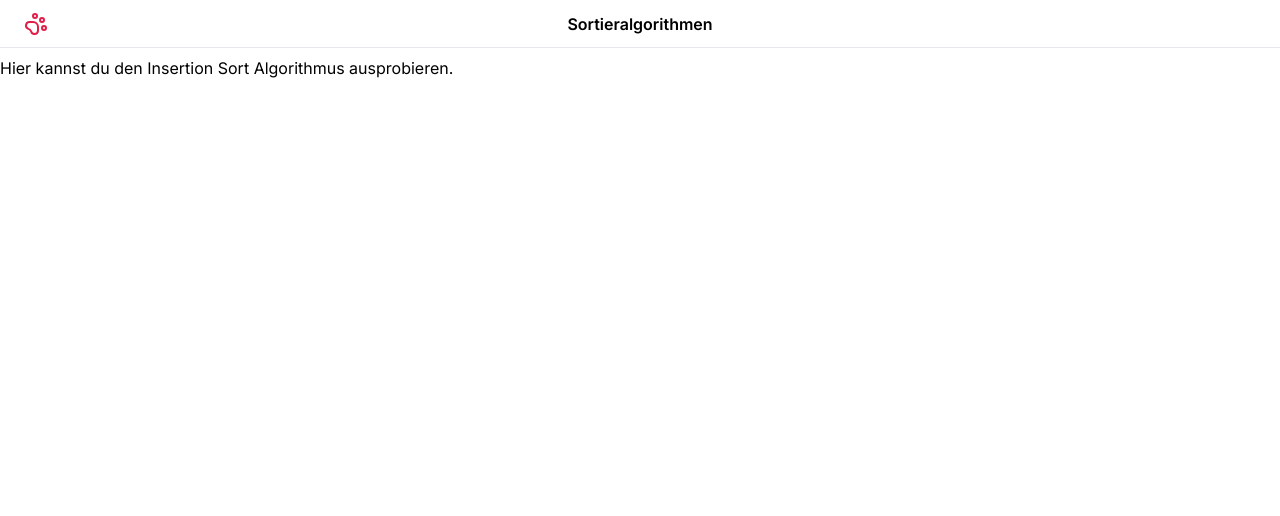
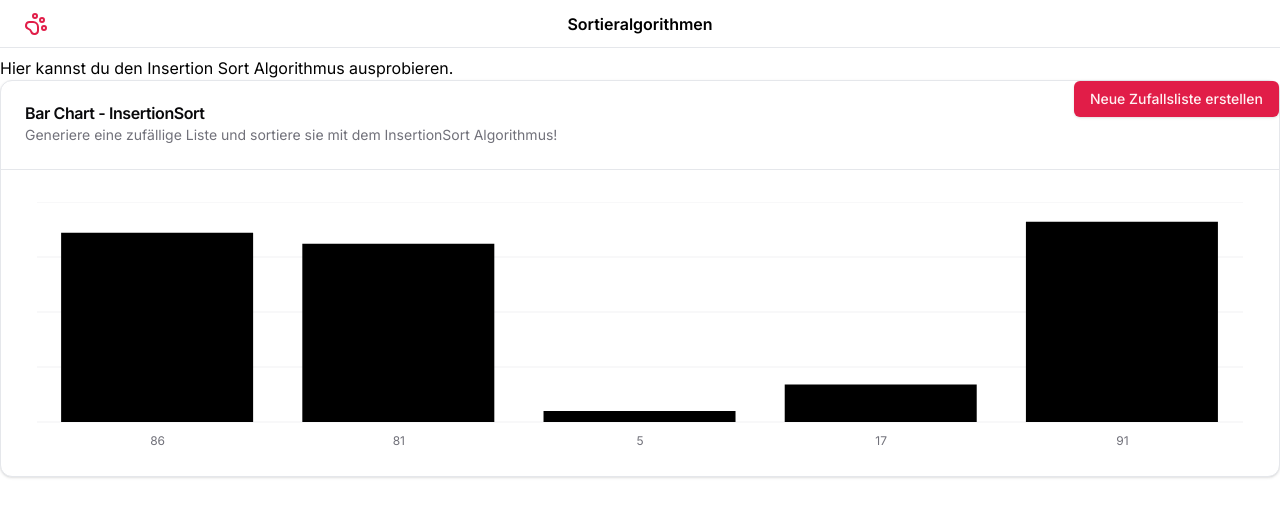
Before and after one commit to nisaphie/Algorithmen, a Next.js app: page /insertionSort in a window 1280 px wide. Shown: the top 516 px of the page. Built offline with nearby package versions, Linux system fonts and the light colour scheme.

Commit message:
Diagramm erstellen

```diff
--- a/src/app/insertionSort/page.tsx
+++ b/src/app/insertionSort/page.tsx
@@ -1,5 +1,6 @@
 import Header from "@/components/nav/header";
 import { Button } from "@/components/ui/button";
+import { Darstellung } from "@/components/zufallsliste/darstellung";
 import { PawPrint } from "lucide-react";
 
 export default function Home() {
@@ -7,6 +8,8 @@ export default function Home() {
     <div className="flex flex-col w-screen h-screen">
         <Header />
         Hier kannst du den Insertion Sort Algorithmus ausprobieren.
+
+        <Darstellung />
     </div>
   );
 }
--- /dev/null
+++ b/src/components/algorithmen/insertionSortA.tsx
@@ -0,0 +1,15 @@
+function insertionSort(arr: number[]): number[] {
+    for (let i = 1; i < arr.length; i++) {
+        let current = arr[i];
+        let j = i - 1;
+
+        while (j >= 0 && arr[j] > current) {
+            arr[j + 1] = arr[j];
+            j--;
+        }
+
+        arr[j + 1] = current;
+    }
+
+    return arr;
+}
--- a/src/components/zufallsliste/darstellung.tsx
+++ b/src/components/zufallsliste/darstellung.tsx
@@ -1,7 +1,106 @@
-function Darstellung() {
-    return (
-        <div className="flex flex-col w-screen h-screen">
+"use client";
 
+import * as React from "react";
+import { Bar, BarChart, CartesianGrid, XAxis } from "recharts";
+
+import {
+  Card,
+  CardContent,
+  CardDescription,
+  CardHeader,
+  CardTitle,
+} from "@/components/ui/card";
+import {
+  ChartConfig,
+  ChartContainer,
+  ChartTooltip,
+  ChartTooltipContent,
+} from "@/components/ui/chart";
+import { Button } from "../ui/button";
+import { cn } from "@/lib/utils";
+import { Slider } from "@radix-ui/react-slider";
+import Link from "next/link";
+
+export const description = "An interactive bar chart";
+
+var chartData = [
+  { value: 387 },
+  { value: 215 },
+  { value: 75 },
+  { value: 383 },
+  { value: 122 },
+];
+
+const chartConfig = {
+  value: {
+    color: "",
+  },
+} satisfies ChartConfig;
+
+export function neueZufallsliste() {
+  for (let i = 0; i < chartData.length; i++) {
+    chartData[i] = { value: Math.floor(Math.random() * 100) };
+  }
+}
+
+export function Darstellung() {
+  neueZufallsliste();
+  const [activeChart, setActiveChart] =
+    React.useState<keyof typeof chartConfig>("value");
+
+  const total = React.useMemo(
+    () => ({
+      value: chartData.reduce((acc, curr) => acc + curr.value, 0),
+    }),
+    []
+  );
+
+  return (
+    <Card>
+      <CardHeader className="flex flex-col items-stretch space-y-0 border-b p-0 sm:flex-row mb-2">
+        <div className="flex flex-1 flex-col justify-center gap-1 px-6 py-5 sm:py-6">
+          <CardTitle>Bar Chart - InsertionSort</CardTitle>
+          <CardDescription>
+            Generiere eine zufällige Liste und sortiere sie mit dem
+            InsertionSort Algorithmus!
+          </CardDescription>
         </div>
-    );
+        <div className="flex mb-2">
+          <Button className="w-full justify-start gap-3" onClick={() => window.location.reload()}>
+            Neue Zufallsliste erstellen
+          </Button>
+        </div>
+      </CardHeader>
+
+      <CardContent className="px-2 sm:p-6">
+        <ChartContainer
+          config={chartConfig}
+          className="aspect-auto h-[250px] w-full"
+        >
+          <BarChart
+            accessibilityLayer
+            data={chartData}
+            margin={{
+              left: 12,
+              right: 12,
+            }}
+          >
+            <CartesianGrid vertical={false} />
+            <XAxis
+              dataKey="value"
+              tickLine={false}
+              axisLine={false}
+              tickMargin={8}
+              minTickGap={32}
+              tickFormatter={(value) => {
+                return value;
+              }}
+            />
+
+            <Bar dataKey={activeChart} fill={`var(--color-${activeChart})`} />
+          </BarChart>
+        </ChartContainer>
+      </CardContent>
+    </Card>
+  );
 }
```
